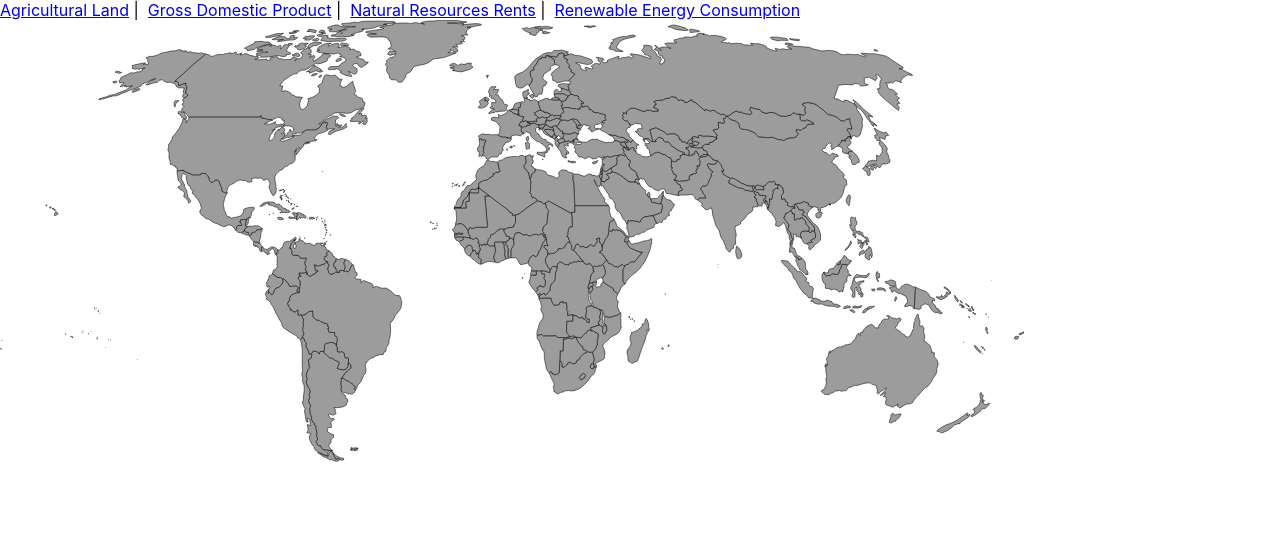
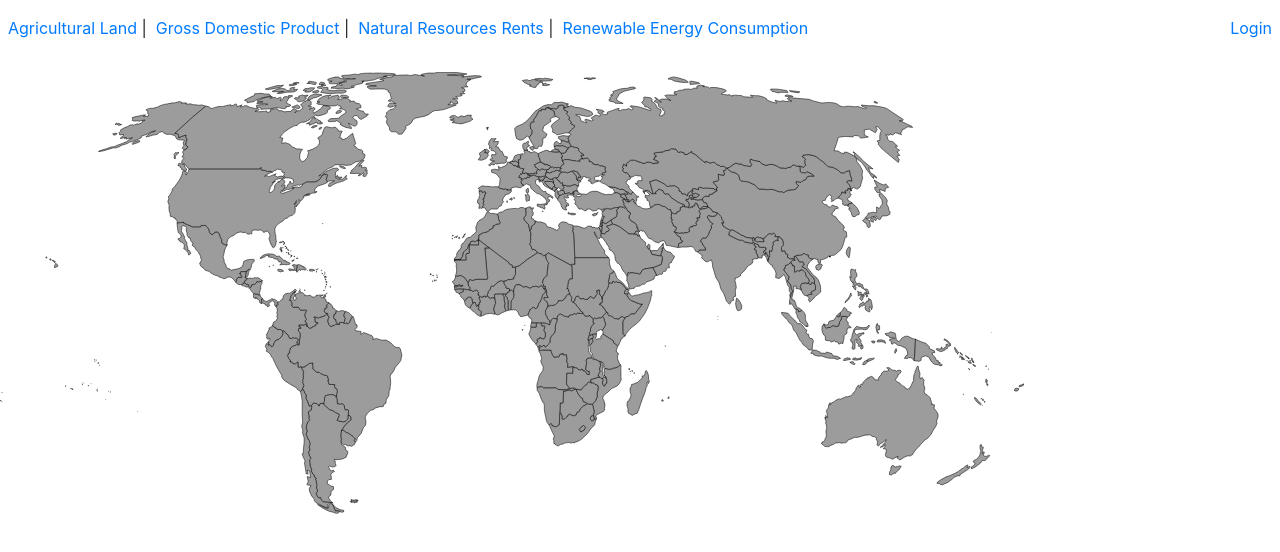
Before and after one commit to maiqvu/visualpedia, a React (Create React App) app: page /#/ in a window 1280 px wide. Shown: the top 552 px of the page. Built offline with nearby package versions, Linux system fonts and the light colour scheme.

Commit message:
Added login form and Bootstrap

```diff
--- a/package.json
+++ b/package.json
@@ -7,10 +7,13 @@
     "@testing-library/react": "^9.4.0",
     "@testing-library/user-event": "^7.2.1",
     "axios": "^0.19.2",
+    "bootstrap": "^4.4.1",
     "chart.js": "^2.9.3",
     "lodash": "^4.17.15",
+    "node-sass": "^4.13.1",
     "randomcolor": "^0.5.4",
     "react": "^16.12.0",
+    "react-bootstrap": "^1.0.0-beta.16",
     "react-chartjs-2": "^2.9.0",
     "react-dom": "^16.12.0",
     "react-router-dom": "^5.1.2",
--- a/src/components/LandingPage.js
+++ b/src/components/LandingPage.js
@@ -10,6 +10,7 @@ import GDPInfo from './GDPInfo';
 import RecInfo from './RecInfo';
 import TNRRInfo from './TNRRInfo';
 import ContinentMap from './ContinentMap/ContinentMap.js';
+import Login from './Login/Login';
 
 class LandingPage extends React.Component {
 
@@ -26,6 +27,7 @@ class LandingPage extends React.Component {
           <Route exact path='/chart/gdp' component={RecInfo} />
           <Route exact path='/chart/rec' component={RecInfo} />
           <Route exact path='/chart/tnrr' component={TNRRInfo} />
+          <Route exact path='/login' component={Login} />
 
 
         </Router>
--- /dev/null
+++ b/src/components/Login/Login.js
@@ -0,0 +1,34 @@
+import React, {Component} from 'react';
+import './Login.scss';
+
+class Login extends Component {
+  render() {
+    return (
+        <div className="login-panel">
+          <form>
+            <div className="form-group">
+              <label htmlFor="exampleInputEmail1">Email address</label>
+              <input type="email" className="form-control"
+                     id="exampleInputEmail1" aria-describedby="emailHelp"/>
+                <small id="emailHelp" className="form-text text-muted">We'll
+                  never share your email with anyone else.</small>
+            </div>
+            <div className="form-group">
+              <label htmlFor="exampleInputPassword1">Password</label>
+              <input type="password" className="form-control"
+                     id="exampleInputPassword1"/>
+            </div>
+            <div className="form-group form-check">
+              <input type="checkbox" className="form-check-input"
+                     id="exampleCheck1"/>
+                <label className="form-check-label" htmlFor="exampleCheck1">Check
+                  me out</label>
+            </div>
+            <button type="submit" className="btn btn-primary">Login</button>
+          </form>
+        </div>
+    );
+  }
+}
+
+export default Login;
--- /dev/null
+++ b/src/components/Login/Login.scss
@@ -0,0 +1,11 @@
+.login-panel {
+  border: 1px #9c9c9c solid;
+  border-radius: 10px;
+  padding: 2em 1em;
+  width: 30vw;
+  margin: 0 auto;
+  button {
+    width: 6em;
+    margin: 0 auto;
+  }
+}
--- a/src/components/NavBar.js
+++ b/src/components/NavBar.js
@@ -3,6 +3,8 @@ import {
   Link,
   HashRouter as Router
 } from 'react-router-dom';
+
+import './NavBar.scss';
 
 class NavBar extends React.Component {
 
@@ -16,6 +18,7 @@ class NavBar extends React.Component {
             <Link to='/chart/gdp'>Gross Domestic Product</Link> | &nbsp;
             <Link to='/chart/tnrr'>Natural Resources Rents</Link> | &nbsp;
             <Link to='/chart/rec'>Renewable Energy Consumption</Link>
+            <Link to='/login'>Login</Link>
           </nav>
         </Router>
       </div>
--- /dev/null
+++ b/src/components/NavBar.scss
@@ -0,0 +1,11 @@
+.navBar {
+  margin-top: 1em;
+  margin-bottom: 2em;
+  a:first-child {
+    margin-left: 0.5em;
+  }
+  a:last-child {
+    float: right;
+    margin-right: 0.5em;
+  }
+}
--- a/src/index.js
+++ b/src/index.js
@@ -3,6 +3,7 @@ import ReactDOM from 'react-dom';
 import './index.css';
 import LandingPage from './components/LandingPage';
 import * as serviceWorker from './serviceWorker';
+import 'bootstrap/dist/css/bootstrap.min.css';
 
 ReactDOM.render(<LandingPage />, document.getElementById('root'));
 
```
Also changed, not shown: 2 other files (tests, documents, lock files or other folders).
